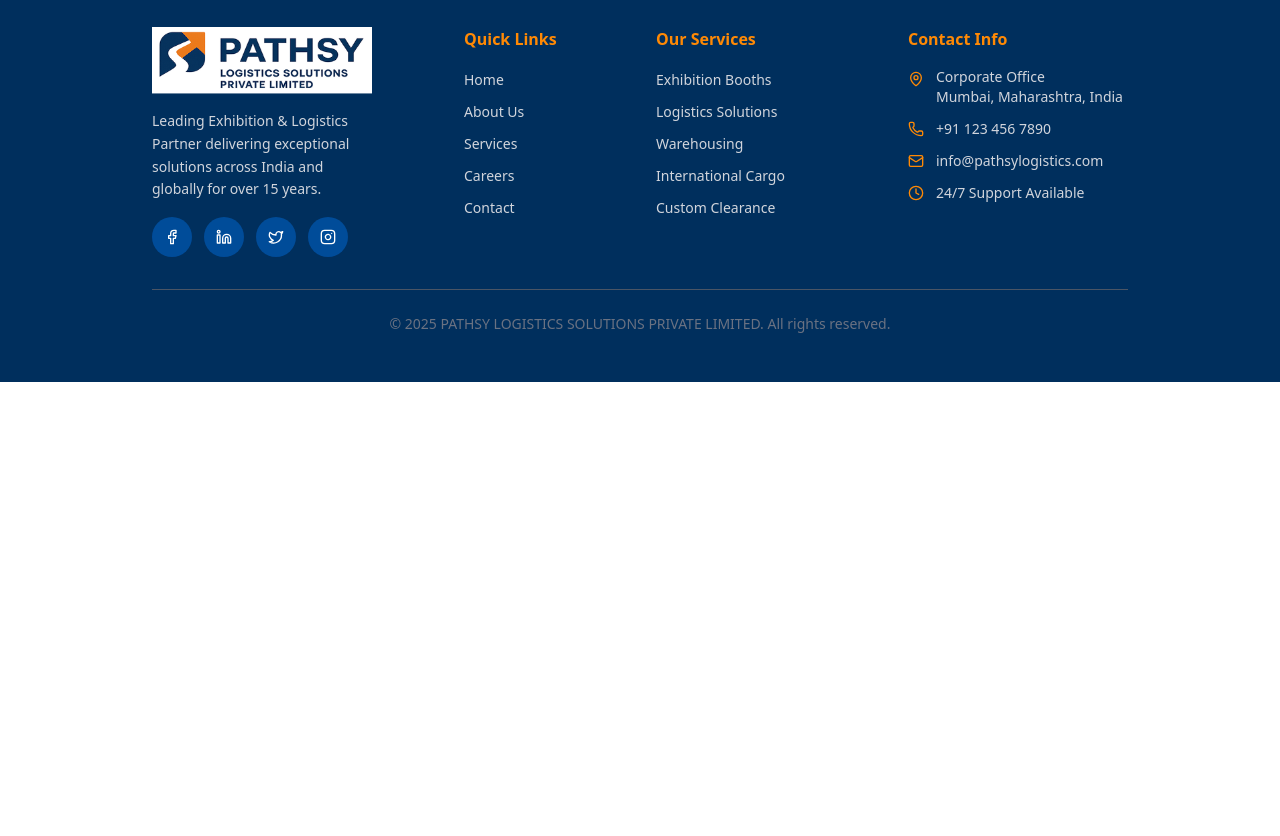
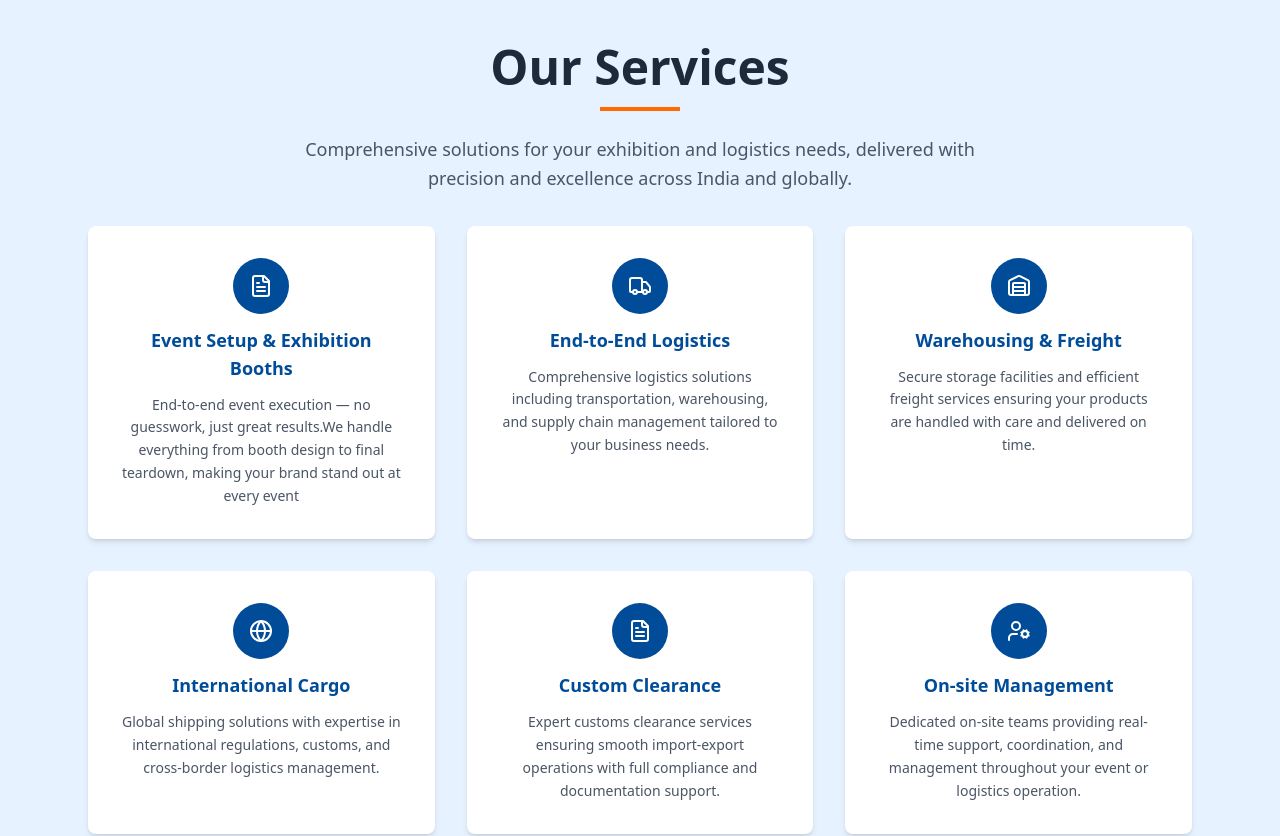
Before and after one commit to vidhisavaliya-1710/PATHSY-LOGISTICS-SOLUTIONS, a React (Vite) app in the folder Pathsy-frontend/: page /#/ in a window 1280 px wide. Shown: the part 1600-2436 px from the top of the page. Before the commit the page ends 1982 px from the top, so only its background shows below. Built offline with nearby package versions, Linux system fonts and the light colour scheme.

Commit message:
create services section

```diff
--- a/Pathsy-frontend/package.json
+++ b/Pathsy-frontend/package.json
@@ -14,6 +14,7 @@
     "lucide-react": "^0.525.0",
     "react": "^19.1.0",
     "react-dom": "^19.1.0",
+    "react-icons": "^5.5.0",
     "react-router-dom": "^7.6.3",
     "tailwindcss": "^4.1.11"
   },
--- a/Pathsy-frontend/src/pages/Home.jsx
+++ b/Pathsy-frontend/src/pages/Home.jsx
@@ -2,6 +2,7 @@ import React from 'react';
 import banner from '../assets/images/banner.png';
 import { Quote, Settings } from 'lucide-react';
 import AboutUs from './AboutUs'
+import Services from './Services';
 
 function Home() {
   return (
@@ -59,6 +60,7 @@ function Home() {
       </section>
 
     <AboutUs/>
+    <Services/>
     </>
   );
 }
--- a/Pathsy-frontend/src/pages/Services.jsx
+++ b/Pathsy-frontend/src/pages/Services.jsx
@@ -1,9 +1,121 @@
-import React from 'react'
+import React from 'react';
+import {
+  Calendar,
+  Truck,
+  Warehouse,
+  Plane,
+  FileText,
+  Users,
+  ArrowRight,
+  UserCog,
+  Earth,
+  EarthIcon,
+  Globe,
+  ScrollText,
+  TruckIcon,
+  TruckElectric,
+} from 'lucide-react';
+import { FaUsersGear } from "react-icons/fa6";
 
 function Services() {
+  const services = [
+    {
+      id: 1,
+      icon: FileText,
+      title: 'Event Setup & Exhibition Booths',
+      description:
+        'End-to-end event execution — no guesswork, just great results.We handle everything from booth design to final teardown, making your brand stand out at every event',
+      link: '#',
+    },
+    {
+      id: 2,
+      icon: Truck,
+      title: 'End-to-End Logistics',
+      description:
+        'Comprehensive logistics solutions including transportation, warehousing, and supply chain management tailored to your business needs.',
+      link: '#',
+    },
+    {
+      id: 3,
+      icon: Warehouse,
+      title: 'Warehousing & Freight',
+      description:
+        'Secure storage facilities and efficient freight services ensuring your products are handled with care and delivered on time.',
+      link: '#',
+    },
+    {
+      id: 4,
+      icon: Globe,
+      title: 'International Cargo',
+      description:
+        'Global shipping solutions with expertise in international regulations, customs, and cross-border logistics management.',
+      link: '#',
+    },
+    {
+      id: 5,
+      icon: FileText,
+      title: 'Custom Clearance',
+      description:
+        'Expert customs clearance services ensuring smooth import-export operations with full compliance and documentation support.',
+      link: '#',
+    },
+    {
+      id: 6,
+      icon:UserCog,
+      title: 'On-site Management',
+      description:
+        'Dedicated on-site teams providing real-time support, coordination, and management throughout your event or logistics operation.',
+      link: '#',
+    },
+  ];
+
   return (
-    <div>Services</div>
-  )
+    <section className="py-16 bg-[#e6f2ff]">
+      <div className="max-w-6xl mx-auto px-6">
+        {/* Section Header */}
+        <div className="text-center mb-8">
+          <h2 className="text-3xl md:text-5xl font-bold text-gray-800 mb-4">
+            Our Services
+          </h2>
+          <div className="w-20 h-1 bg-orange-500 mx-auto mb-6"></div>
+          <p className="text-lg text-gray-600 max-w-2xl mx-auto leading-relaxed">
+            Comprehensive solutions for your exhibition and logistics needs, delivered
+            with precision and excellence across India and globally.
+          </p>
+        </div>
+
+        {/* Services Grid */}
+        <div className="grid grid-cols-1 sm:grid-cols-2 lg:grid-cols-3 gap-8">
+          {services.map((service) => {
+            const IconComponent = service.icon;
+            return (
+              <div
+                key={service.id}
+                className="bg-white text-center rounded-lg shadow-md hover:shadow-xl transition-shadow duration-300 p-8 group"
+              >
+                {/* Icon */}
+                <div className="mb-3 flex justify-center">
+                  <div className="w-14 h-14 bg-[#004c99] rounded-full flex items-center justify-center  transition duration-300">
+                    <IconComponent className="w-6 h-6 text-white" />
+                  </div>
+                </div>
+
+                {/* Title and Description */}
+                <h3 className="text-lg font-semibold text-[#004c99] mb-3  transition duration-300">
+                  {service.title}
+                </h3>
+                <p className="text-gray-600 text-sm leading-relaxed">
+                  {service.description}
+                </p>
+
+
+              </div>
+            );
+          })}
+        </div>
+      </div>
+    </section>
+  );
 }
 
-export default Services
+export default Services;
```
Also changed, not shown: 1 other file (tests, documents, lock files or other folders).
